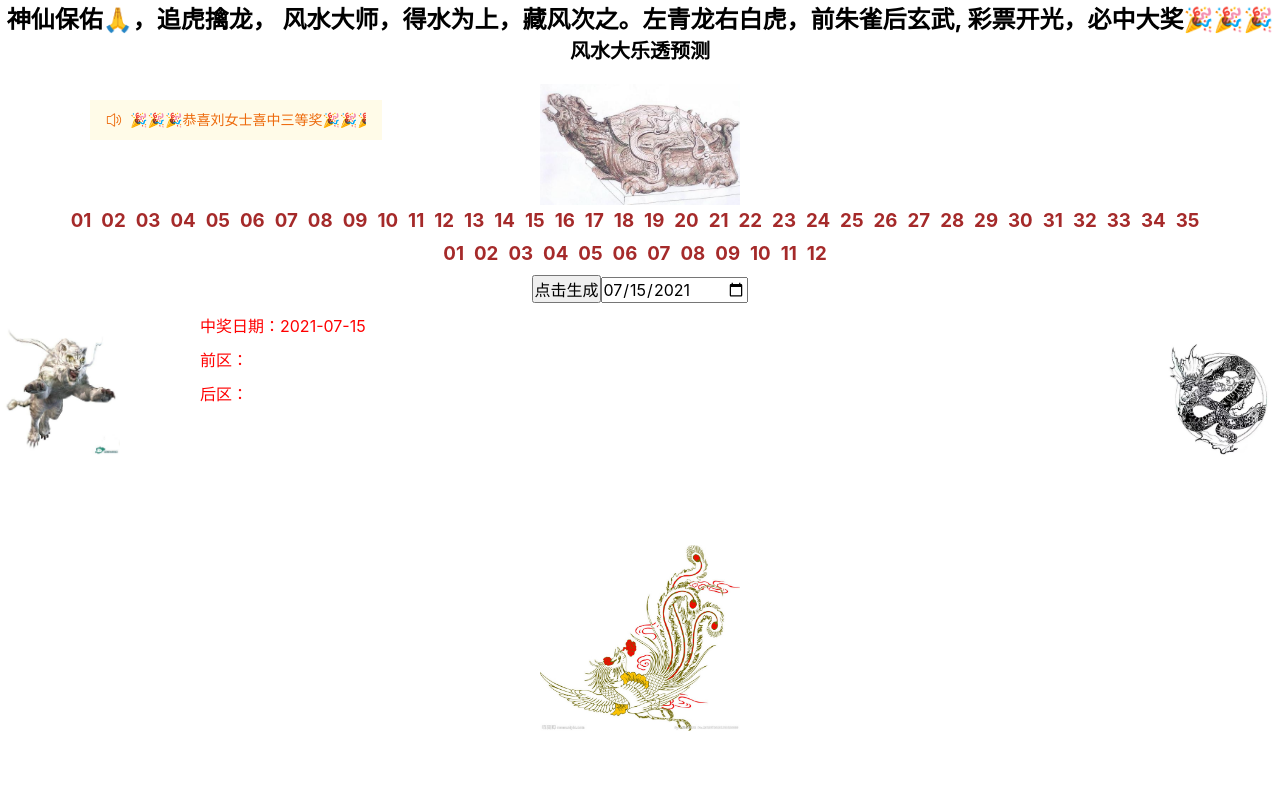
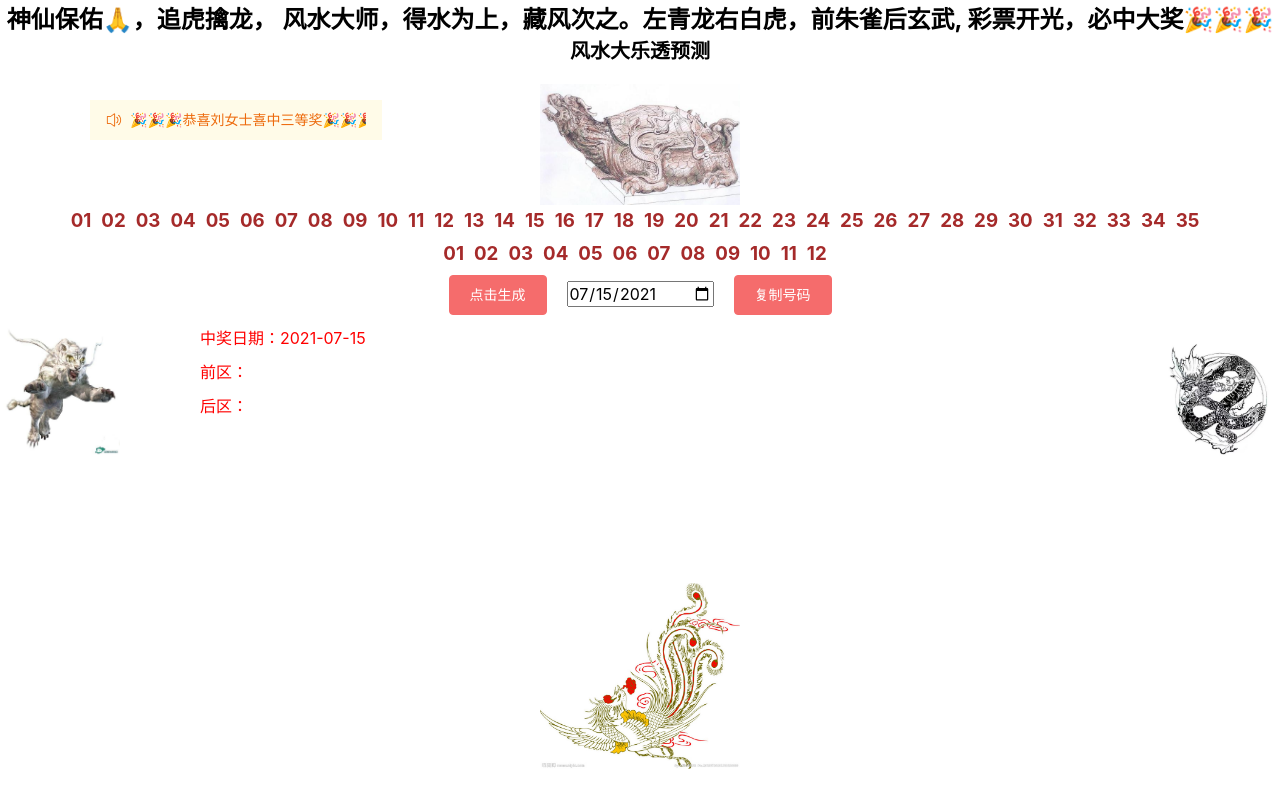
Before and after one commit to zorewy/keno-forecast, a Vue app: page / in a window 1280 px wide. Built offline with nearby package versions, Linux system fonts and the light colour scheme.

Commit message:
添加复制功能

```diff
--- a/src/App.vue
+++ b/src/App.vue
@@ -23,8 +23,9 @@
             </h3>
           </div>
           <div>
-            <button @click='newNum'>点击生成</button>
-            <input type='date' v-model='date' >
+            <el-button type='danger' @click='newNum'>点击生成</el-button>
+            <input class='date-box' type='date' v-model='date' >
+            <el-button type='danger' @click='copyNum'>复制号码</el-button>
           </div>
         </div>
         <div class='taLeft'>
@@ -51,8 +52,9 @@
             前区：<span class='get-area' v-for='(item) in items.front' :key='`front + ${item}`'>{{item}}</span>
             后区：<span class='get-area' v-for='(item) in items.end' :key='`end + ${item}`'>{{item}}</span>
             中奖日期：<span>{{date}}</span>
-            <button @click='handleDet(index)'>删除</button>
+            <button class='delete-box' @click='handleDet(index)'>删除</button>
           </div>
+          <textarea cols="100" rows="1" ref="allNumRef" v-model='allNumString' style='opacity: 0'>这里面的文本内容被复制 </textarea>
         </div>
         <div class='taCenter'>
           <img class='zhuque' src='./assets/zhuque.jpeg'>
@@ -111,20 +113,22 @@ export default {
       dialogVisible: false,
       randomMa: '',
       flag: false,
-      getLongList: []
+      getLongList: [],
+      allNumString: [],
+      content: '风水大乐透_大乐透选号结果\n'
     }
   },
   created() {
     this.randomMa = jsCookies.get('randomMa')
     this.flag = !!this.randomMa
-    window.oncontextmenu=function(){return false;}
-    // 禁止任何键盘敲击事件（防止F12和shift+ctrl+i调起开发者工具）
-    window.onkeydown = window.onkeyup = window.onkeypress = function (event) {
-      if(event.code === 'F12'){
-        window.event.returnValue = false;
-        return false;
-      }
-    }
+    // window.oncontextmenu=function(){return false;}
+    // // 禁止任何键盘敲击事件（防止F12和shift+ctrl+i调起开发者工具）
+    // window.onkeydown = window.onkeyup = window.onkeypress = function (event) {
+    //   if(event.code === 'F12'){
+    //     window.event.returnValue = false;
+    //     return false;
+    //   }
+    // }
     this.date = parseTime(new Date().getTime(), '{y}-{m}-{d}')
 
     this.getLongList = [{
@@ -163,6 +167,7 @@ export default {
           front: this.getFrontArea,
           end:  this.getEndArea
         })
+        this.content += '\n' + this.getFrontArea.join() + '|' + this.getEndArea.join()
         let frontAreaCopy = ['01', '02', '03', '04', '05', '06', '07', '08', '09', '10', '11', '12', '13', '14', '15', '16', '17', '18', '19', '20', '21', '22', '23', '24', '25', '26', '27', '28', '29', '30', '31', '32', '33', '34', '35']
         let endAreaCopy = ['01', '02', '03', '04', '05', '06', '07', '08', '09', '10', '11', '12']
         this.frontArea = frontAreaCopy
@@ -185,7 +190,6 @@ export default {
     },
     handleMa() {
       if(this.randomMa === '392042') {
-        // localStorage.setItem('randomMa', '392042')
         jsCookies.set('randomMa','392042', { expires: 3 })
         this.dialogVisible = false
         this.flag = true
@@ -199,6 +203,18 @@ export default {
           type: 'warning'
         });
       }
+    },
+    copyNum() {
+      this.content = this.content + '\n\n以上数据来自风水大乐透; http://www.webrabbit.top' + '   ' + new Date().toLocaleString()
+      // this.allNumString = this.content
+      console.log(this.content)
+      this.allNumString = this.content
+
+     setTimeout(() => {
+       this.$refs.allNumRef.select()
+       document.execCommand("Copy");
+       this.$message.success('复制成功')
+     }, 100)
     }
   }
 
@@ -328,4 +344,10 @@ export default {
     height: 40px;
     line-height: 40px;
   }
+  .date-box {
+    margin: 0 20px;
+  }
+  .delete-box {
+    margin-left: 10px;
+  }
 </style>
```
